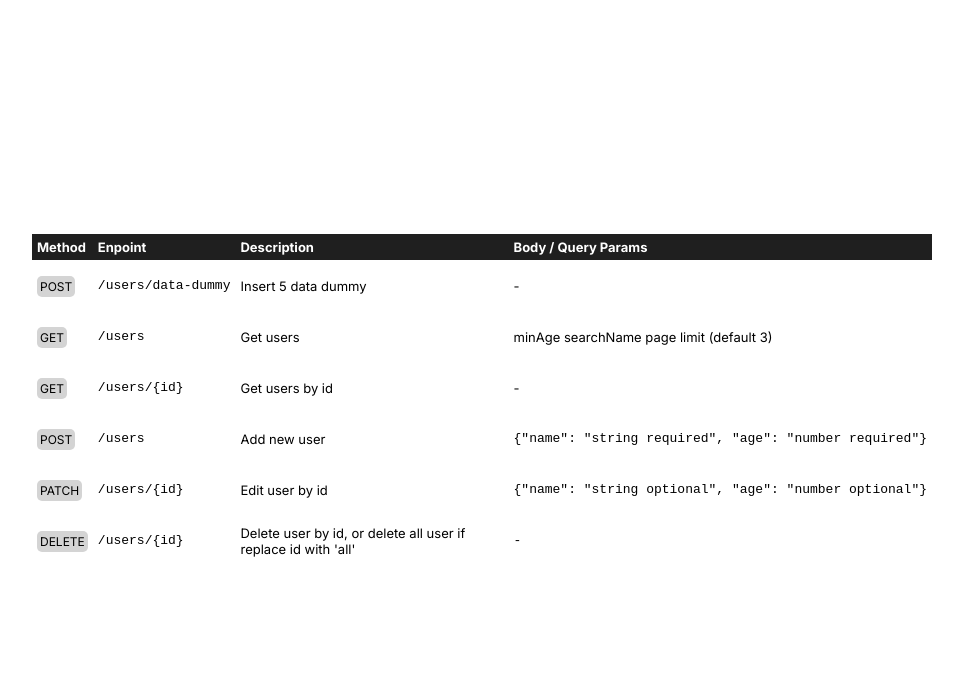
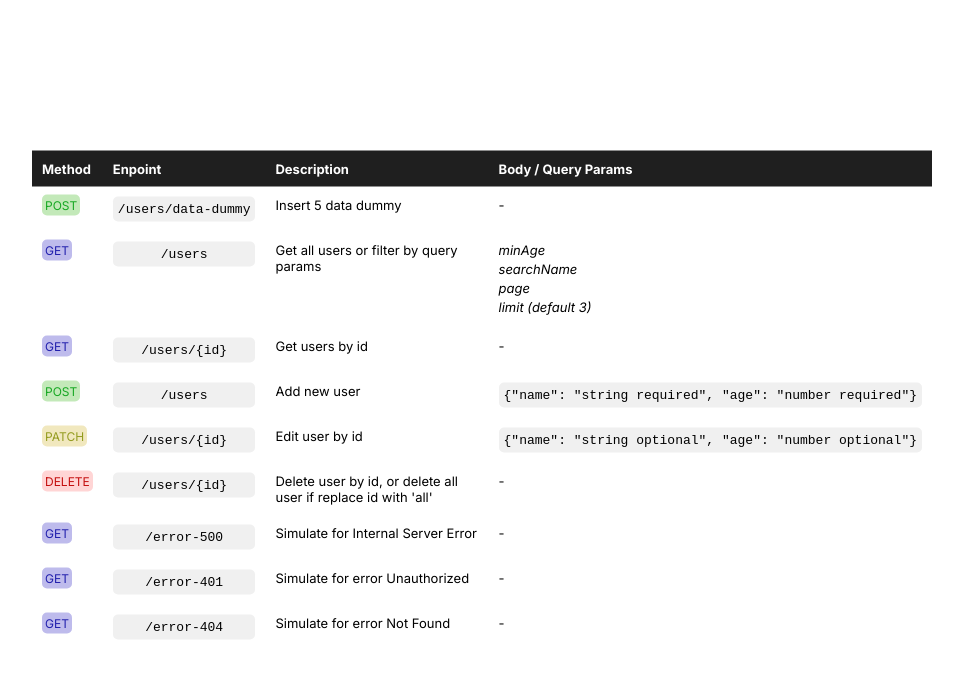
Before and after one commit to rfstwn/sampel-api, a website: page index.html in a window 1280 px wide. Shown: the whole page, without its empty margins (158-1121 px from the left). Drawn offline with Linux system fonts and the light colour scheme.

Commit message:
style: add styling for documentation page

```diff
--- a/index.html
+++ b/index.html
@@ -29,15 +29,48 @@
                 font-weight: bold;
             }
             table tr td {
+                padding: 10px;
+                vertical-align: top;
+            }
+            pre {
                 padding: 5px;
+                background-color: #f0f0f0;
+                border-radius: 5px;
+                margin: 0;
+                text-align: center;
             }
-
             .method {
                 border-radius: 5px;
                 padding: 3px;
                 font-size: 12px;
                 text-transform: uppercase;
                 background: #d4d4d4;
+            }
+
+            .method.get {
+                background: #bebbec;
+                color: #2220ad;
+            }
+
+            .method.post {
+                background: #c3e9b9;
+                color: #17a823;
+            }
+
+            .method.patch {
+                background: #f1e8be;
+                color: #939b1f;
+            }
+
+            .method.delete {
+                background: #ffd5d5;
+                color: #c40e0e;
+            }
+
+            .params {
+                display: block;
+                font-style: italic;
+                margin-bottom: 3px;
             }
         </style>
     </head>
@@ -69,7 +102,7 @@
                     <td>
                         <pre>/users</pre>
                     </td>
-                    <td>Get users</td>
+                    <td>Get all users or filter by query params</td>
                     <td>
                         <span class="params">minAge</span>
                         <span class="params">searchName</span>
@@ -115,7 +148,39 @@
                         <pre>/users/{id}</pre>
                     </td>
                     <td>Delete user by id, or delete all user if replace id with 'all'</td>
-                    <td><pre>-</pre></td>
+                    <td>-</td>
+                </tr>
+                <tr>
+                    <td>
+                        <span class="method get">GET</span>
+                    </td>
+                    <td>
+                        <pre>/error-500</pre>
+                    </td>
+                    <td>Simulate for Internal Server Error</td>
+                    <td>-</td>
+                </tr>
+
+                <tr>
+                    <td>
+                        <span class="method get">GET</span>
+                    </td>
+                    <td>
+                        <pre>/error-401</pre>
+                    </td>
+                    <td>Simulate for error Unauthorized</td>
+                    <td>-</td>
+                </tr>
+
+                <tr>
+                    <td>
+                        <span class="method get">GET</span>
+                    </td>
+                    <td>
+                        <pre>/error-404</pre>
+                    </td>
+                    <td>Simulate for error Not Found</td>
+                    <td>-</td>
                 </tr>
             </tbody>
         </table>
--- a/index.js
+++ b/index.js
@@ -25,7 +25,7 @@ app.get('/error-401', (req, res) => {
     });
 });
 
-app.get('/error-401', (req, res) => {
+app.get('/error-404', (req, res) => {
     res.status(404).send({
         message: 'Data Not Found',
     });
```
